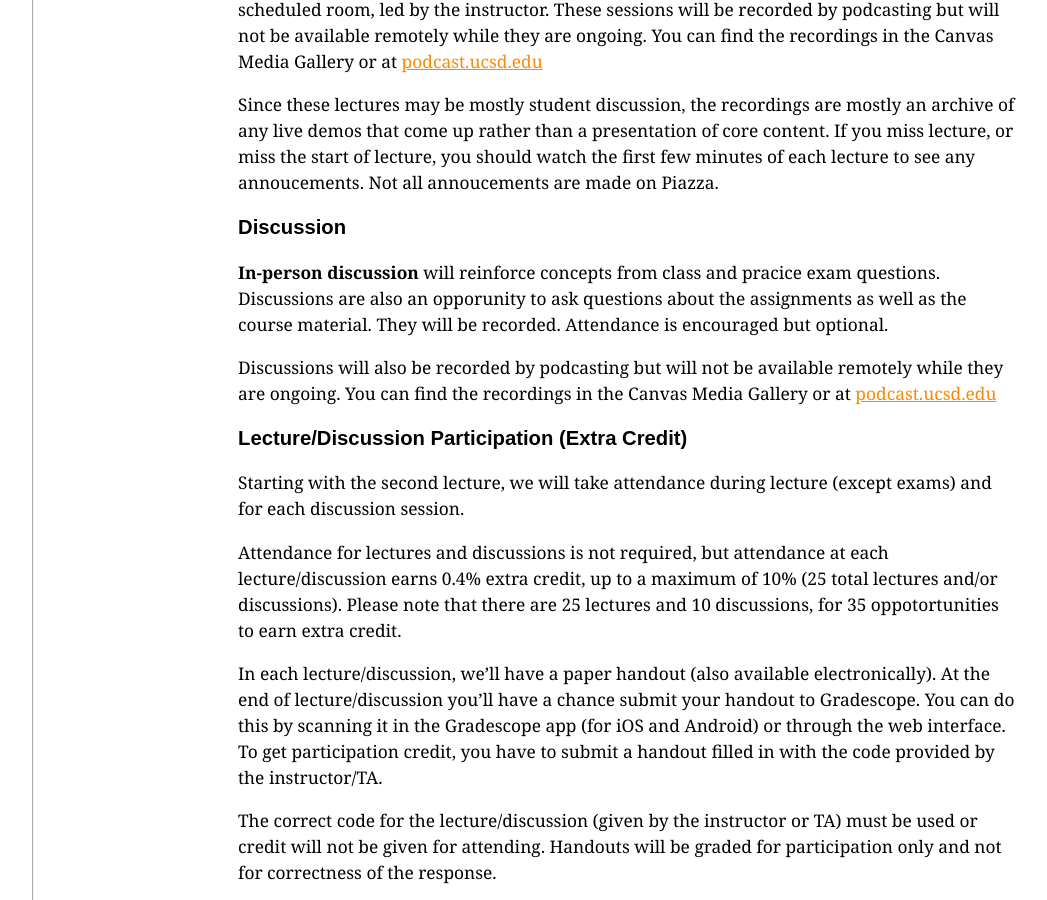
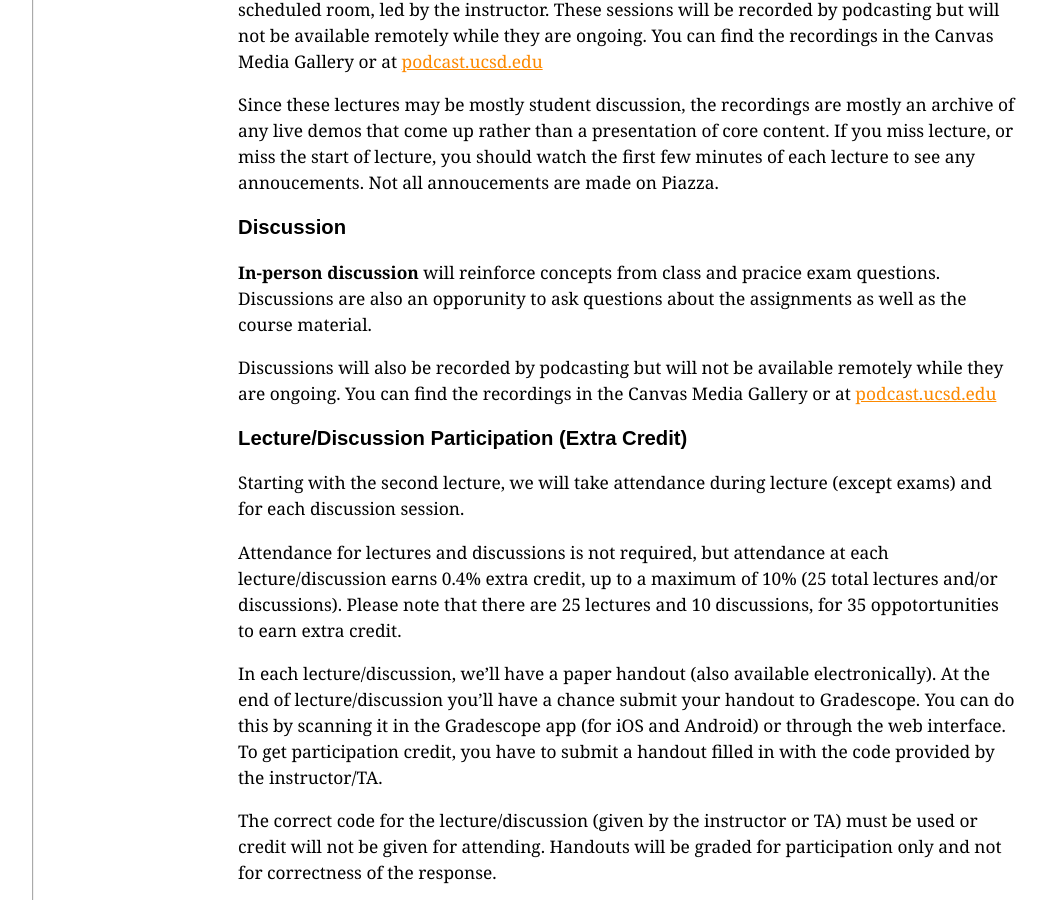
Before and after one commit to ucsd-cse12-sp24/ucsd-cse12-sp24.github.io, a Jekyll site: the page built from syllabus.md, in a window 1280 px wide and 900 px high, scrolled down 1398 px. Shown: the whole window, without its empty margins (56-1103 px from the left). Built offline with Jekyll 4.4.1, drawn with Linux system fonts in a browser that asks for light colours.

Commit message:
Update syllabus.md

```diff
--- a/syllabus.md
+++ b/syllabus.md
@@ -72,7 +72,7 @@ of each lecture to see any annoucements. Not all annoucements are made on Piazza
 
 **In-person discussion** will reinforce concepts from class and pracice exam questions.
 Discussions are also an opporunity to ask questions about the assignments as well as
-the course material. They will be recorded. Attendance is encouraged but optional.
+the course material.
 
 Discussions will also be recorded by podcasting but will not be available remotely while they are ongoing.
 You can find the recordings in the Canvas Media Gallery or at [podcast.ucsd.edu](https://podcast.ucsd.edu){:target="_blank"}
```
